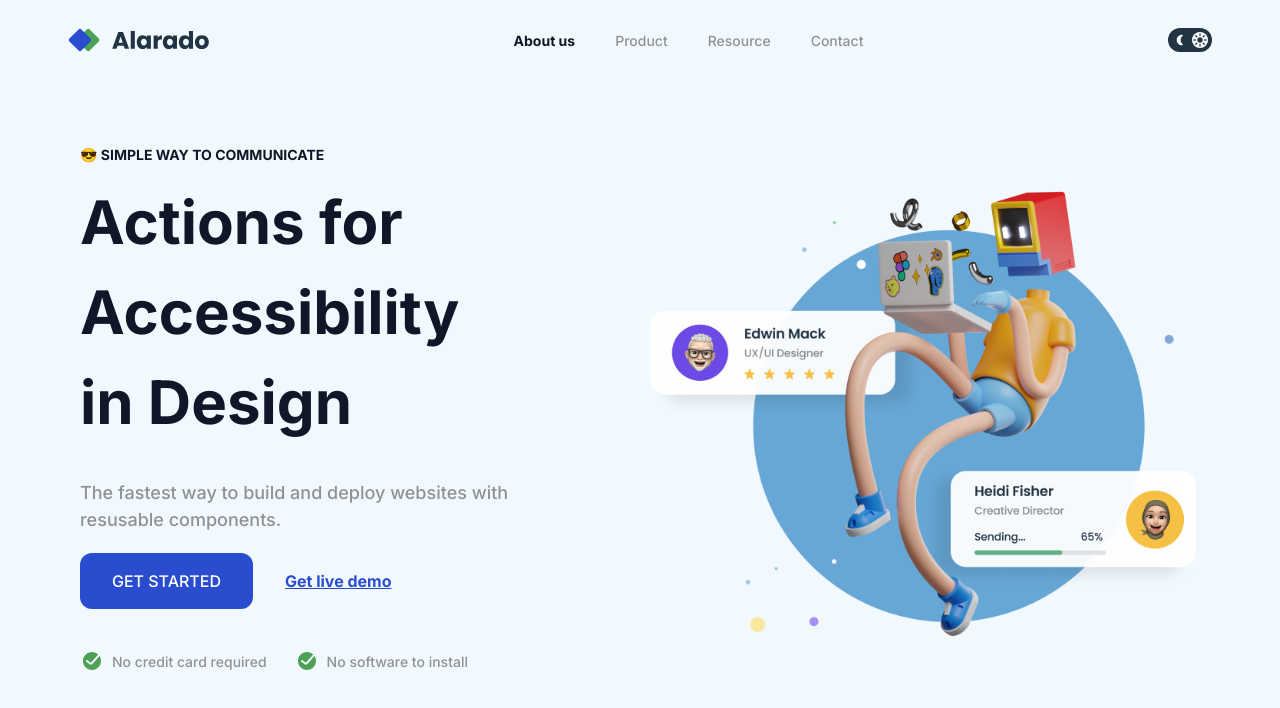
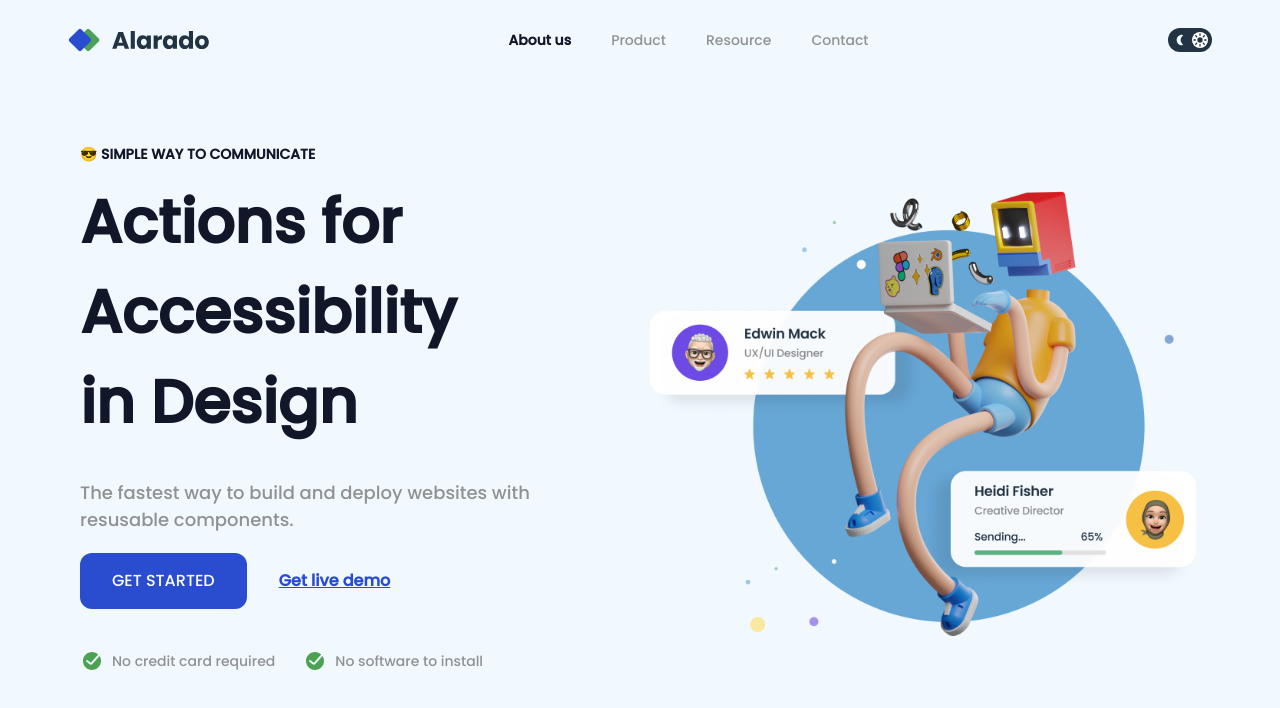
Before and after one commit to EdiedRamos/devchallenges, a Next.js app: page /single-homepage in a window 1280 px wide. Shown: the top 708 px of the page. Built offline with nearby package versions, Linux system fonts and the light colour scheme.

Commit message:
update font

```diff
--- a/src/app/layout.tsx
+++ b/src/app/layout.tsx
@@ -1,8 +1,8 @@
 import type { Metadata } from "next";
-import { Inter } from "next/font/google";
+import { Poppins } from "next/font/google";
 import "./globals.css";
 
-const inter = Inter({ subsets: ["latin"] });
+const poppins = Poppins({ subsets: ["latin"], weight: ["500"] });
 
 export const metadata: Metadata = {
   title: "Devchallanges Solutions",
@@ -17,7 +17,7 @@
 }>) {
   return (
     <html lang="en">
-      <body className={inter.className}>{children}</body>
+      <body className={poppins.className}>{children}</body>
     </html>
   );
 }
```
